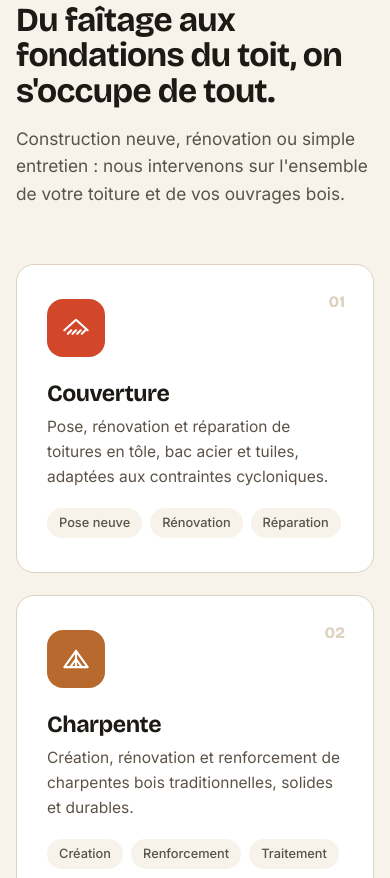
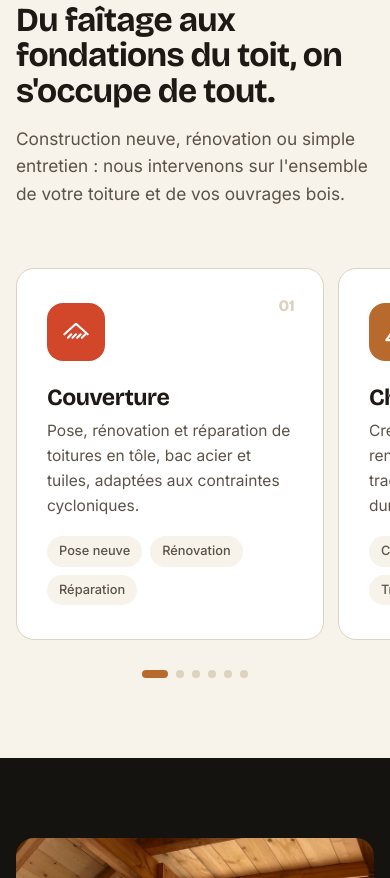
Before and after one commit to otousche-crypto/charpente-guadeloupe, a plain HTML site: page index.html in a window 390 px wide. Shown: the part 962-1840 px from the top of the page. Drawn offline with nearby package versions, Linux system fonts and the light colour scheme.

Commit message:
Carrousel des expertises et CTA sticky conditionnel sur mobile
Co-Authored-By: Claude Opus 5.5 <noreply@anthropic.com>

```diff
--- a/index.html
+++ b/index.html
@@ -137,6 +137,13 @@
   .service li { font-size: 0.8rem; font-weight: 500; padding: 5px 12px; border-radius: 999px; background: var(--bg); color: var(--ink-soft); }
   .service .num { position: absolute; top: 24px; right: 28px; font-family: "Bricolage Grotesque"; font-weight: 800; font-size: 1rem; color: var(--line); }
 
+  .dots { display: none; }
+  .dots button {
+    width: 8px; height: 8px; border-radius: 999px; border: 0; padding: 0; cursor: pointer;
+    background: var(--line); transition: width .3s, background .3s;
+  }
+  .dots button.active { width: 26px; background: var(--wood); }
+
   /* Split / savoir-faire */
   .split { background: var(--night); color: #fff; }
   .split .wrap { display: grid; grid-template-columns: 1.05fr 1fr; gap: 80px; align-items: center; }
@@ -265,7 +272,16 @@
   }
   @media (max-width: 600px) {
     .wrap { padding: 0 16px; }
-    .services-grid { grid-template-columns: 1fr; }
+    .services-grid {
+      display: flex; gap: 14px; overflow-x: auto; scroll-snap-type: x mandatory;
+      margin: 0 -16px; padding: 4px 16px 8px; scroll-padding: 0 16px;
+      scrollbar-width: none; -webkit-overflow-scrolling: touch;
+    }
+    .services-grid::-webkit-scrollbar { display: none; }
+    .services-grid .service { flex: 0 0 86%; scroll-snap-align: start; }
+    .services-grid .reveal { opacity: 1; transform: none; }
+    .service:hover { transform: none; box-shadow: none; border-color: var(--line); }
+    .dots { display: flex; justify-content: center; gap: 8px; margin-top: 22px; }
     .hero { padding-bottom: 100px; }
     .hero-stats { gap: 26px; grid-template-columns: repeat(3, 1fr); }
     .hero-stats strong { font-size: 1.6rem; }
@@ -278,7 +294,10 @@
       display: flex; position: fixed; bottom: 16px; left: 16px; right: 16px; z-index: 40;
       justify-content: center; align-items: center; gap: 10px; padding: 16px; border-radius: 999px;
       background: var(--wood); color: #fff; font-weight: 600; box-shadow: 0 12px 30px -8px rgba(0,0,0,.4);
+      transform: translateY(calc(100% + 24px)); opacity: 0; pointer-events: none;
+      transition: transform .35s ease, opacity .35s ease;
     }
+    .float-call.show { transform: none; opacity: 1; pointer-events: auto; }
     .float-call svg { width: 20px; height: 20px; }
     footer { padding-bottom: 100px; }
   }
@@ -390,6 +409,7 @@
           <ul><li>Terrasses</li><li>Carbets &amp; abris</li><li>Aménagements</li></ul>
         </article>
       </div>
+      <div class="dots" id="serviceDots" aria-label="Navigation des expertises"></div>
     </div>
   </section>
 
@@ -555,6 +575,30 @@
   }, { threshold: 0.12 });
   document.querySelectorAll('.reveal').forEach(el => io.observe(el));
 
+  const floatCall = document.querySelector('.float-call');
+  new IntersectionObserver(([e]) => {
+    floatCall.classList.toggle('show', !e.isIntersecting && e.boundingClientRect.top < 0);
+  }).observe(document.querySelector('.hero-actions'));
+
+  const track = document.querySelector('.services-grid');
+  const cards = [...track.children];
+  const dotsBox = document.getElementById('serviceDots');
+  const dots = cards.map((card, i) => {
+    const b = document.createElement('button');
+    b.setAttribute('aria-label', 'Expertise ' + (i + 1));
+    b.addEventListener('click', () => track.scrollTo({ left: card.offsetLeft - track.offsetLeft - 16, behavior: 'smooth' }));
+    dotsBox.appendChild(b);
+    return b;
+  });
+  const setActive = () => {
+    const step = cards[1].offsetLeft - cards[0].offsetLeft;
+    const atEnd = track.scrollLeft + track.clientWidth >= track.scrollWidth - 4;
+    const i = atEnd ? cards.length - 1 : Math.round(track.scrollLeft / step);
+    dots.forEach((d, j) => d.classList.toggle('active', j === i));
+  };
+  track.addEventListener('scroll', setActive, { passive: true });
+  setActive();
+
   const lb = document.getElementById('lightbox');
   document.querySelectorAll('.shot img').forEach(img => img.addEventListener('click', () => {
     lb.querySelector('img').src = img.src;
```
